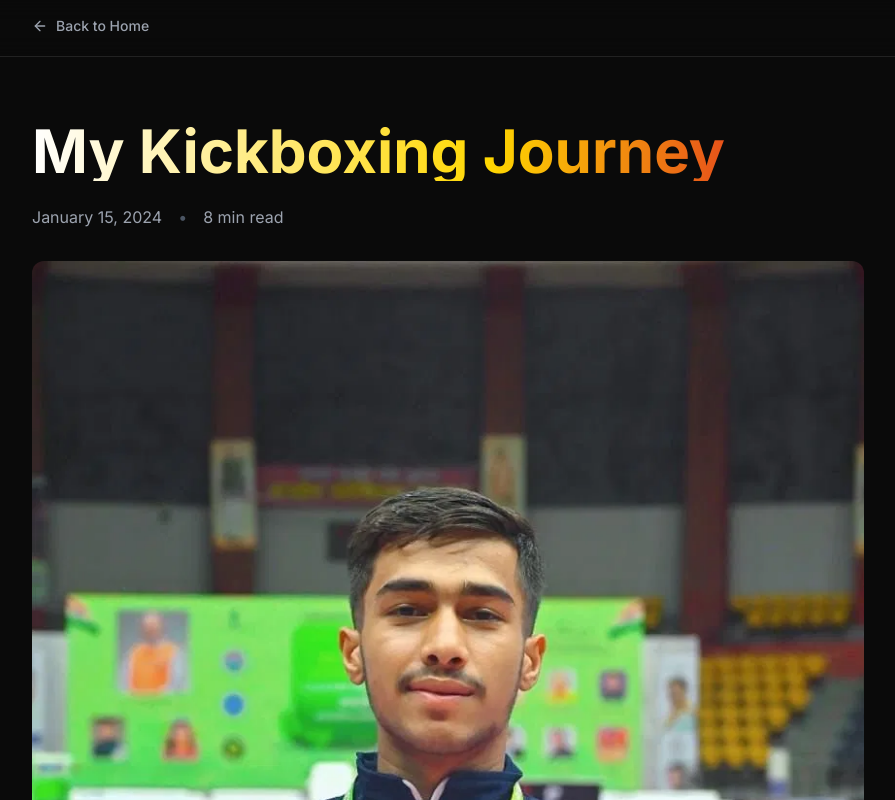
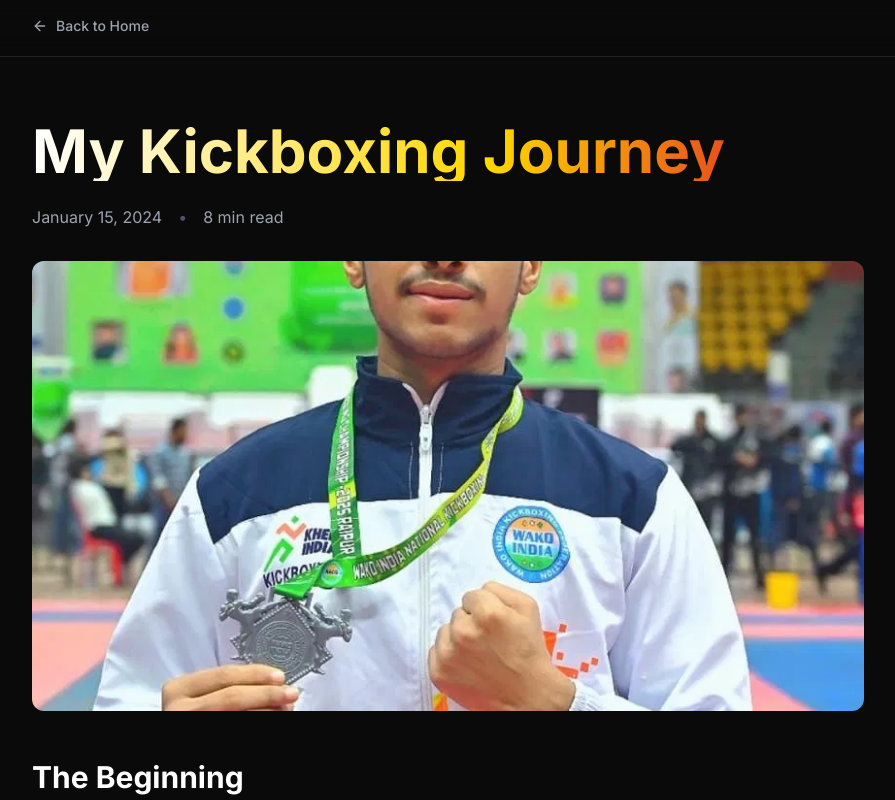
Before and after one commit to harshbharti55/kickboxer-harsh, a Next.js app: page /articles/my-kickboxing-journey in a window 1280 px wide. Shown: the top 800 px of the page, without its empty margins (192-1087 px from the left). Built offline with nearby package versions, Linux system fonts and the light colour scheme.

Commit message:
Update page.tsx

```diff
--- a/app/articles/my-kickboxing-journey/page.tsx
+++ b/app/articles/my-kickboxing-journey/page.tsx
@@ -55,7 +55,7 @@ export default function ArticlePage() {
   alt="Harsh Bharti Kickboxing"
   width={1200}
   height={675}
-  className="w-full rounded-xl"
+  className="w-full h-[450px] object-cover rounded-xl"
 />
           </header>
 
```
